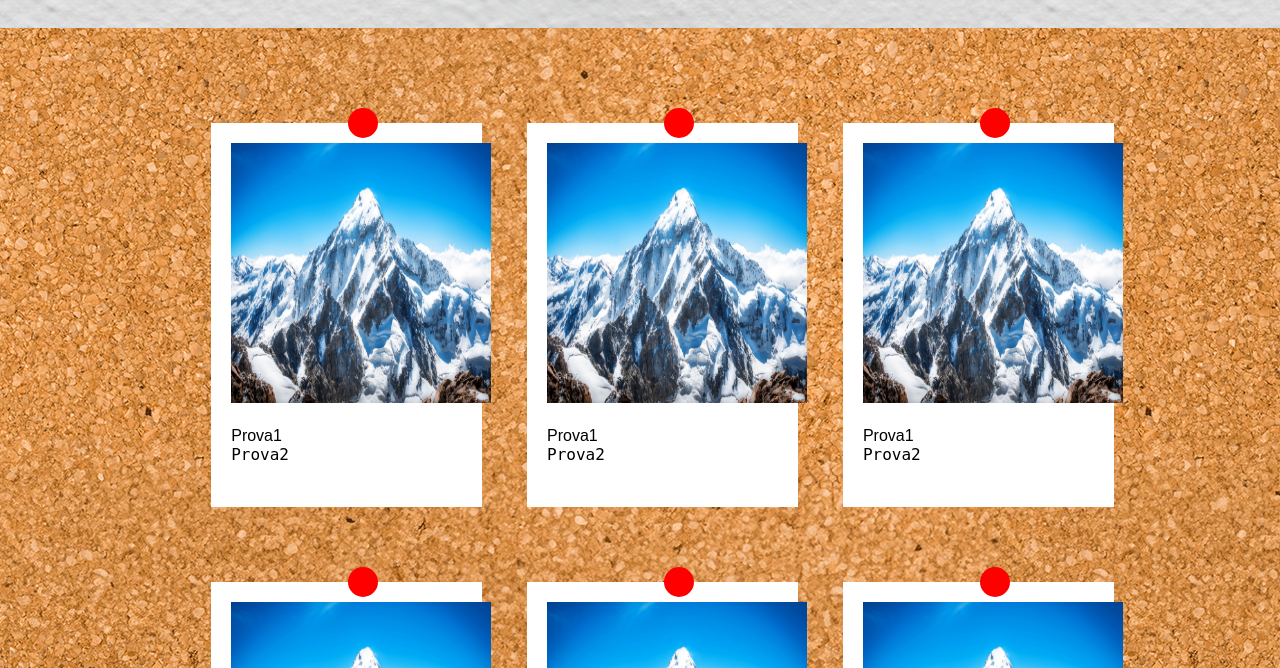
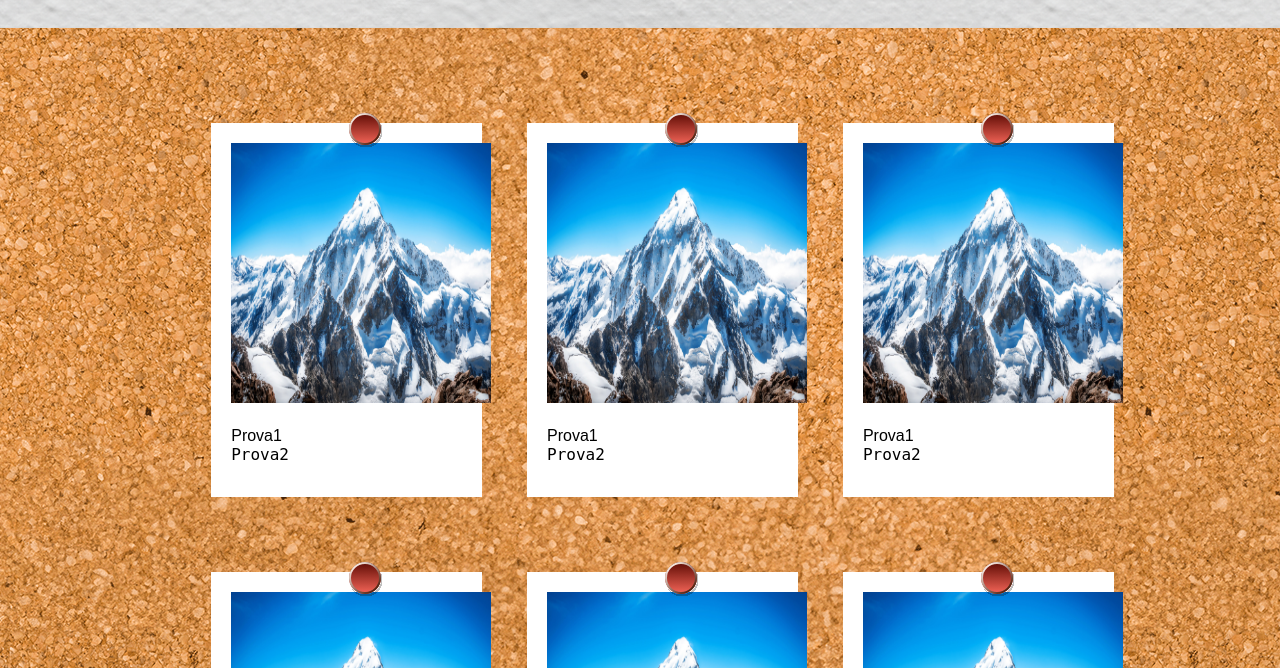
Before and after one commit to riccardo-ottavi/js-photo-blog, a plain HTML site: page index.html in a window 1280 px wide. Shown: the part 132-800 px from the top of the page. Drawn offline with nearby package versions, Linux system fonts and the light colour scheme; no server answers; a web font is replaced by a local one.

Commit message:
inserisci immagine pin

```diff
--- a/css/main.css
+++ b/css/main.css
@@ -31,13 +31,12 @@ header {
 }
 
 .dot{
-    background-color: red;
     width: 30px;
     height: 30px;
     border-radius: 33px;
     position: relative;
     left: 137px;
-    top: 15px;
+    top: 20px;
 }
 
 .col{
@@ -56,7 +55,7 @@ header {
 }
 
 .card-text-box{
-    height: 80px;
+    height: 70px;
     margin-left: 20px;
     margin-top: 20px;
 }
--- a/index.html
+++ b/index.html
@@ -29,7 +29,7 @@
             <div class="row">
                 <div class="col">
                     <div class="dot">
-
+                        <img src="img/pin.svg" alt="">
                     </div>
                     <div class="card">
                         <div class="card-img">
@@ -48,7 +48,7 @@
 
                 <div class="col">
                     <div class="dot">
-
+                        <img src="img/pin.svg" alt="">
                     </div>
                     <div class="card">
                         <div class="card-img">
@@ -67,7 +67,7 @@
 
                 <div class="col">
                     <div class="dot">
-
+                        <img src="img/pin.svg" alt="">
                     </div>
                     <div class="card">
                         <div class="card-img">
@@ -88,7 +88,7 @@
             <div class="row">
                 <div class="col">
                     <div class="dot">
-
+                        <img src="img/pin.svg" alt="">
                     </div>
                     <div class="card">
                         <div class="card-img">
@@ -107,7 +107,7 @@
 
                 <div class="col">
                     <div class="dot">
-
+                        <img src="img/pin.svg" alt="">
                     </div>
                     <div class="card">
                         <div class="card-img">
@@ -126,7 +126,7 @@
 
                 <div class="col">
                     <div class="dot">
-
+                        <img src="img/pin.svg" alt="">
                     </div>
                     <div class="card">
                         <div class="card-img">
```
